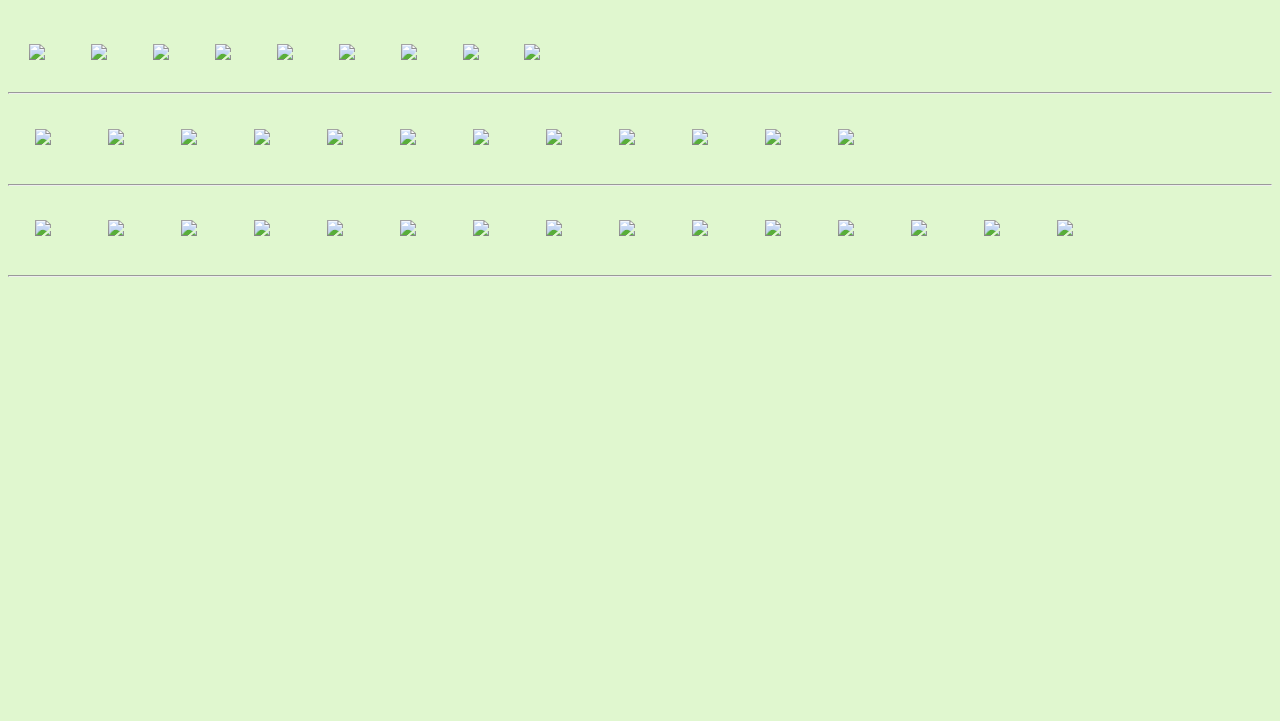
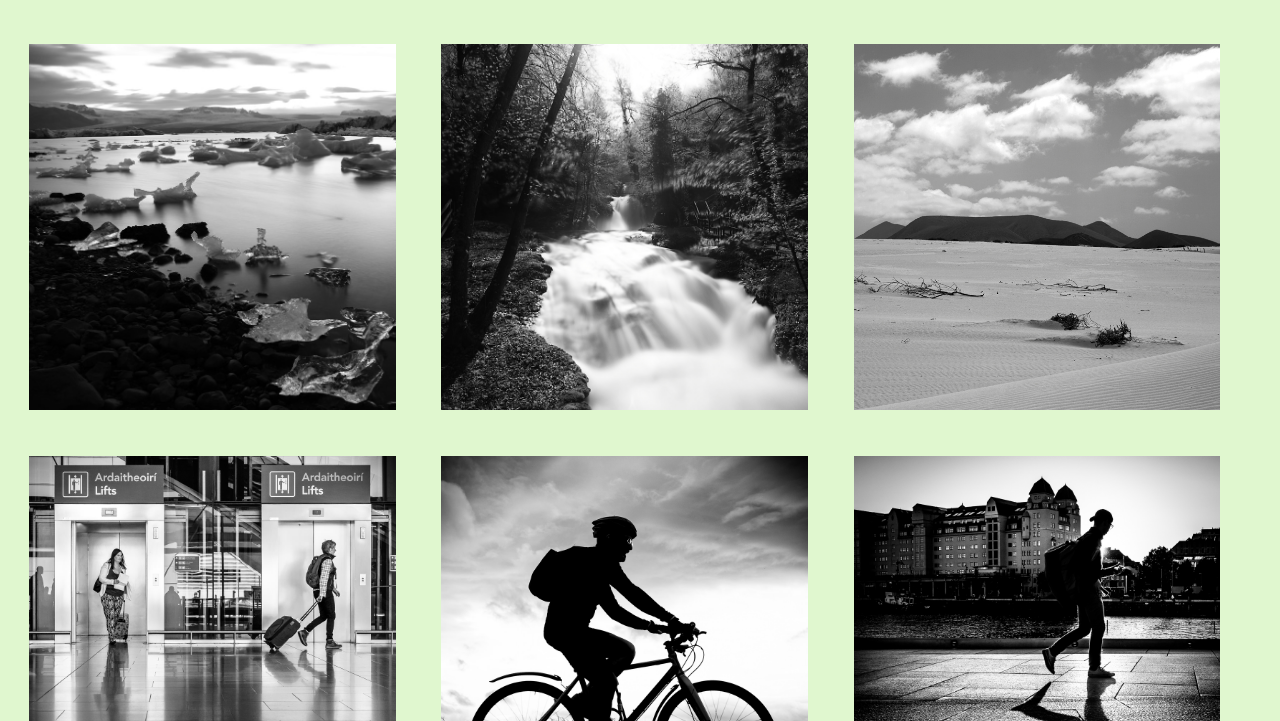
Before and after one commit to liuchihtong/1070911, a plain HTML site: page w05/imagegallery.html in a window 1280 px wide. Shown: the part 79-800 px from the top of the page. Drawn offline with Linux system fonts and the light colour scheme.

Commit message:
Update imagegallery.html

```diff
--- a/w05/imagegallery.html
+++ b/w05/imagegallery.html
@@ -7,48 +7,48 @@
     <body>
       <div class="container">
       <p>COLT/STEELE</p>
-       <img src="/1070911/w05/images/img1.jpg" class="img3"/>
-        <img src="/1070911/w05/images/img2.jpg" class="img3"/>
-        <img src="/1070911/w05/images/img3.jpg" class="img3"/>
-        <img src="/1070911/w05/images/img4.jpg" class="img3"/>
-        <img src="/1070911/w05/images/img5.jpg" class="img3"/>
-        <img src="/1070911/w05/images/img6.jpg" class="img3"/>
-        <img src="/1070911/w05/images/img7.jpg" class="img3"/>
-        <img src="/1070911/w05/images/img8.jpg" class="img3"/>
-        <img src="/1070911/w05/images/img9.jpg" class="img3"/>
+       <img src="/1070911/w05/image/img1.jpg" class="img3"/>
+        <img src="/1070911/w05/image/img2.jpg" class="img3"/>
+        <img src="/1070911/w05/image/img3.jpg" class="img3"/>
+        <img src="/1070911/w05/image/img4.jpg" class="img3"/>
+        <img src="/1070911/w05/image/img5.jpg" class="img3"/>
+        <img src="/1070911/w05/image/img6.jpg" class="img3"/>
+        <img src="/1070911/w05/image/img7.jpg" class="img3"/>
+        <img src="/1070911/w05/image/img8.jpg" class="img3"/>
+        <img src="/1070911/w05/image/img9.jpg" class="img3"/>
         </div>
         <hr>
         <div class="container">
-        <img src="/1070911/w05/images/img1.jpg" class="img4"/>
-        <img src="/1070911/w05/images/img2.jpg" class="img4"/>
-        <img src="/1070911/w05/images/img3.jpg" class="img4"/>
-        <img src="/1070911/w05/images/img4.jpg" class="img4"/>
-        <img src="/1070911/w05/images/img5.jpg" class="img4"/>
-        <img src="/1070911/w05/images/img6.jpg" class="img4"/>
-        <img src="/1070911/w05/images/img7.jpg" class="img4"/>
-        <img src="/1070911/w05/images/img8.jpg" class="img4"/>
-        <img src="/1070911/w05/images/img9.jpg" class="img4"/>
-        <img src="/1070911/w05/images/img1.jpg" class="img4"/>
-        <img src="/1070911/w05/images/img2.jpg" class="img4"/>
-        <img src="/1070911/w05/images/img3.jpg" class="img4"/>
+        <img src="/1070911/w05/image/img1.jpg" class="img4"/>
+        <img src="/1070911/w05/image/img2.jpg" class="img4"/>
+        <img src="/1070911/w05/image/img3.jpg" class="img4"/>
+        <img src="/1070911/w05/image/img4.jpg" class="img4"/>
+        <img src="/1070911/w05/image/img5.jpg" class="img4"/>
+        <img src="/1070911/w05/image/img6.jpg" class="img4"/>
+        <img src="/1070911/w05/image/img7.jpg" class="img4"/>
+        <img src="/1070911/w05/image/img8.jpg" class="img4"/>
+        <img src="/1070911/w05/image/img9.jpg" class="img4"/>
+        <img src="/1070911/w05/image/img1.jpg" class="img4"/>
+        <img src="/1070911/w05/image/img2.jpg" class="img4"/>
+        <img src="/1070911/w05/image/img3.jpg" class="img4"/>
         </div>
         <hr>
         <div class="container">
-        <img src="/1070911/w05/images/img1.jpg" class="img5"/>
-        <img src="/1070911/w05/images/img2.jpg" class="img5"/>
-        <img src="/1070911/w05/images/img3.jpg" class="img5"/>
-        <img src="/1070911/w05/images/img4.jpg" class="img5"/>
-        <img src="/1070911/w05/images/img5.jpg" class="img5"/>
-        <img src="/1070911/w05/images/img6.jpg" class="img5"/>
-        <img src="/1070911/w05/images/img7.jpg" class="img5"/>
-        <img src="/1070911/w05/images/img8.jpg" class="img5"/>
-        <img src="/1070911/w05/images/img9.jpg" class="img5"/>
-        <img src="/1070911/w05/images/img1.jpg" class="img5"/>
-        <img src="/1070911/w05/images/img2.jpg" class="img5"/>
-        <img src="/1070911/w05/images/img3.jpg" class="img5"/>
-        <img src="/1070911/w05/images/img4.jpg" class="img5"/>
-        <img src="/1070911/w05/images/img5.jpg" class="img5"/>
-        <img src="/1070911/w05/images/img6.jpg" class="img5"/>
+        <img src="/1070911/w05/image/img1.jpg" class="img5"/>
+        <img src="/1070911/w05/image/img2.jpg" class="img5"/>
+        <img src="/1070911/w05/image/img3.jpg" class="img5"/>
+        <img src="/1070911/w05/image/img4.jpg" class="img5"/>
+        <img src="/1070911/w05/image/img5.jpg" class="img5"/>
+        <img src="/1070911/w05/image/img6.jpg" class="img5"/>
+        <img src="/1070911/w05/image/img7.jpg" class="img5"/>
+        <img src="/1070911/w05/image/img8.jpg" class="img5"/>
+        <img src="/1070911/w05/image/img9.jpg" class="img5"/>
+        <img src="/1070911/w05/image/img1.jpg" class="img5"/>
+        <img src="/1070911/w05/image/img2.jpg" class="img5"/>
+        <img src="/1070911/w05/image/img3.jpg" class="img5"/>
+        <img src="/1070911/w05/image/img4.jpg" class="img5"/>
+        <img src="/1070911/w05/image/img5.jpg" class="img5"/>
+        <img src="/1070911/w05/image/img6.jpg" class="img5"/>
         </div>
         <hr>
     </body>
```
